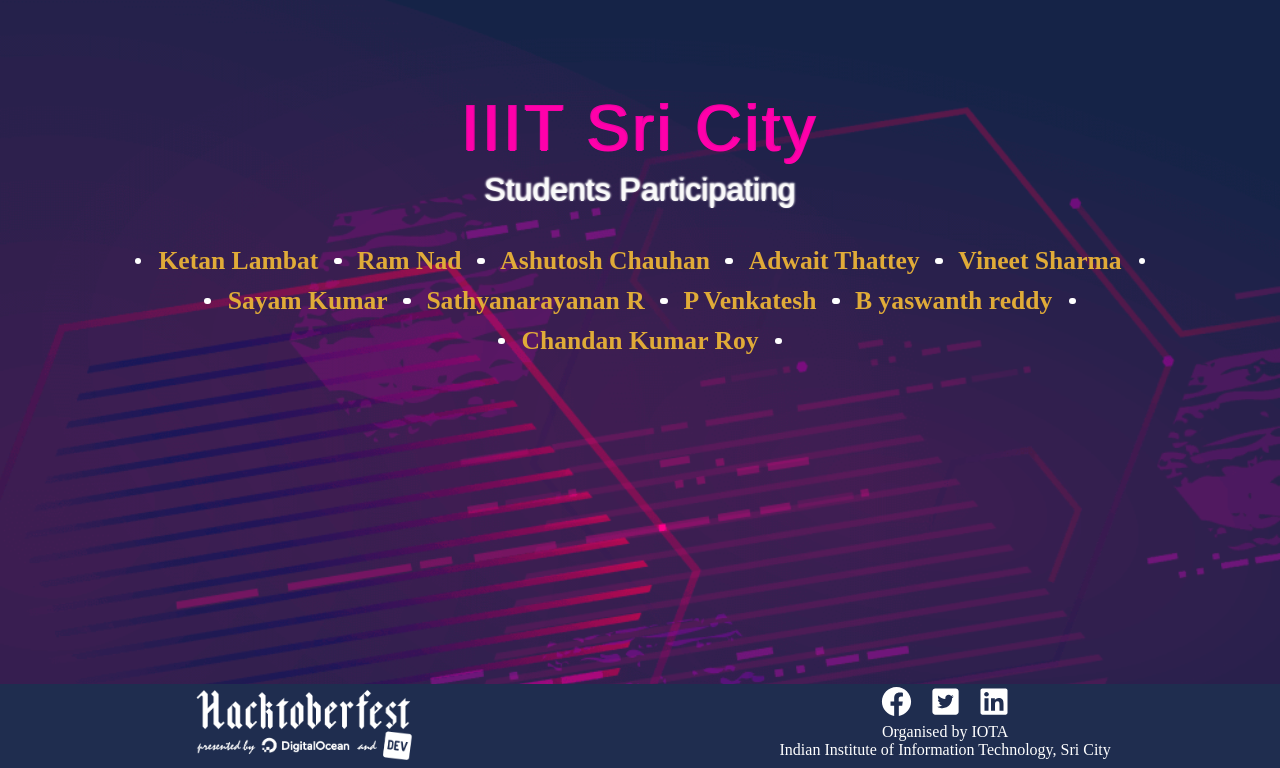
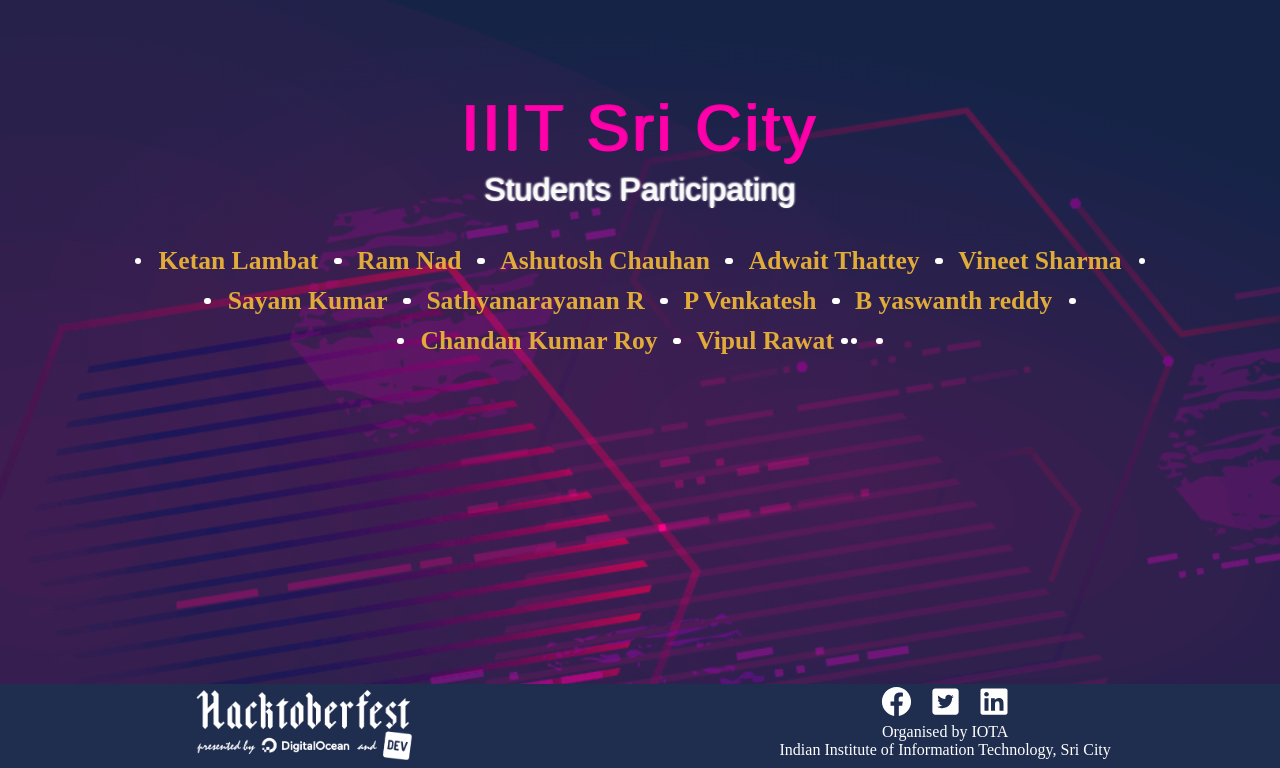
Before and after one commit to Project-Club-IIITS/hacktoberfest2019-participants, a Jekyll site: the page index.html, which Jekyll copies as it is, in a window 1280 px wide, cut to the strip 132-900 px from the top of the page. Built offline with Jekyll 4.4.1, drawn with Linux system fonts in a browser that asks for light colours; some web fonts are replaced.

Commit message:
Adding Vipul Rawat

```diff
--- a/index.html
+++ b/index.html
@@ -56,6 +56,7 @@
                 <li><a href="https://github.com/venky6888">P Venkatesh</a></li>
                 <li><a href="https://github.com/Satoruokabe">B yaswanth reddy</a></li>
                 <li><a href="https://github.com/chandan5362">Chandan Kumar Roy</a></li>
+                <li><a href="https://github.com/VipulRawat008">Vipul Rawat</a><li>
 
             </ul>
         </div>
```
